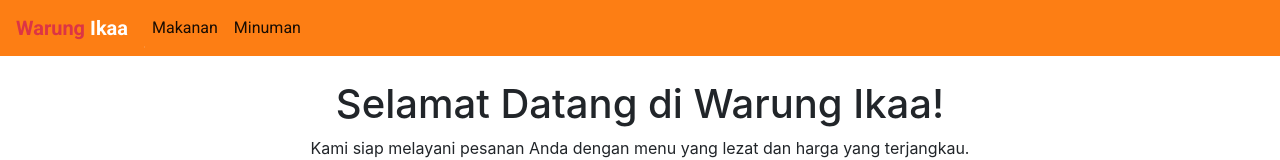
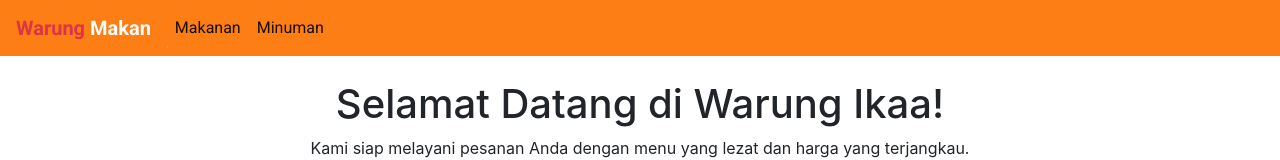
Before and after one commit to arydianprtma/Daftar-Menu, a plain HTML site: page index.html in a window 1280 px wide. Shown: the top 160 px of the page. Drawn offline with nearby package versions, Linux system fonts and the light colour scheme.

Commit message:
Update index.html

```diff
--- a/index.html
+++ b/index.html
@@ -19,7 +19,7 @@
     <nav class="navbar navbar-expand-lg navbar-light custom-navbar">
       <a class="navbar-brand font-weight-bold" href="index.html">
         <span class="text-danger">Warung</span>
-        <span class="text-white">Ikaa</span>
+        <span class="text-white">Makan</span>
       </a>
       <button
         class="navbar-toggler"
```
